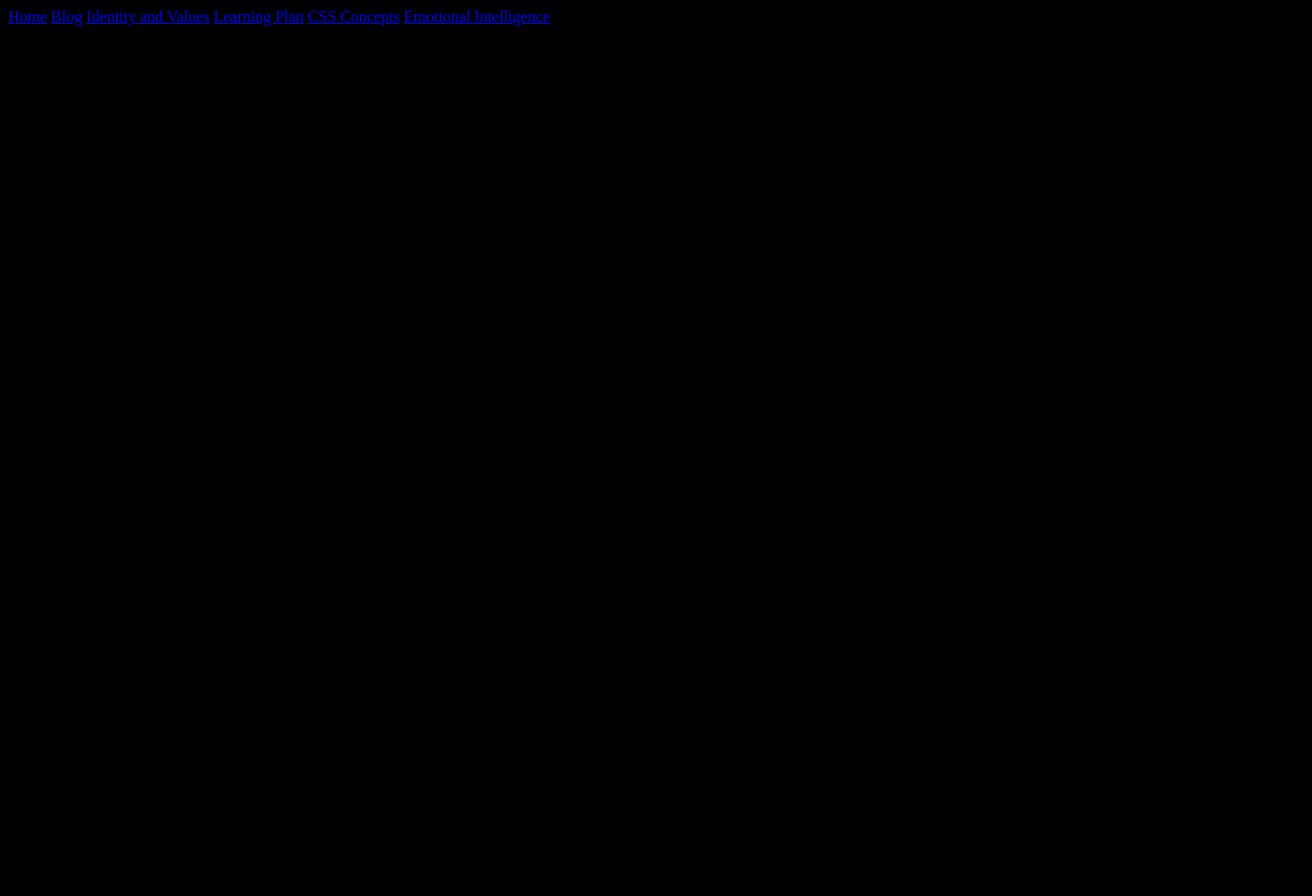
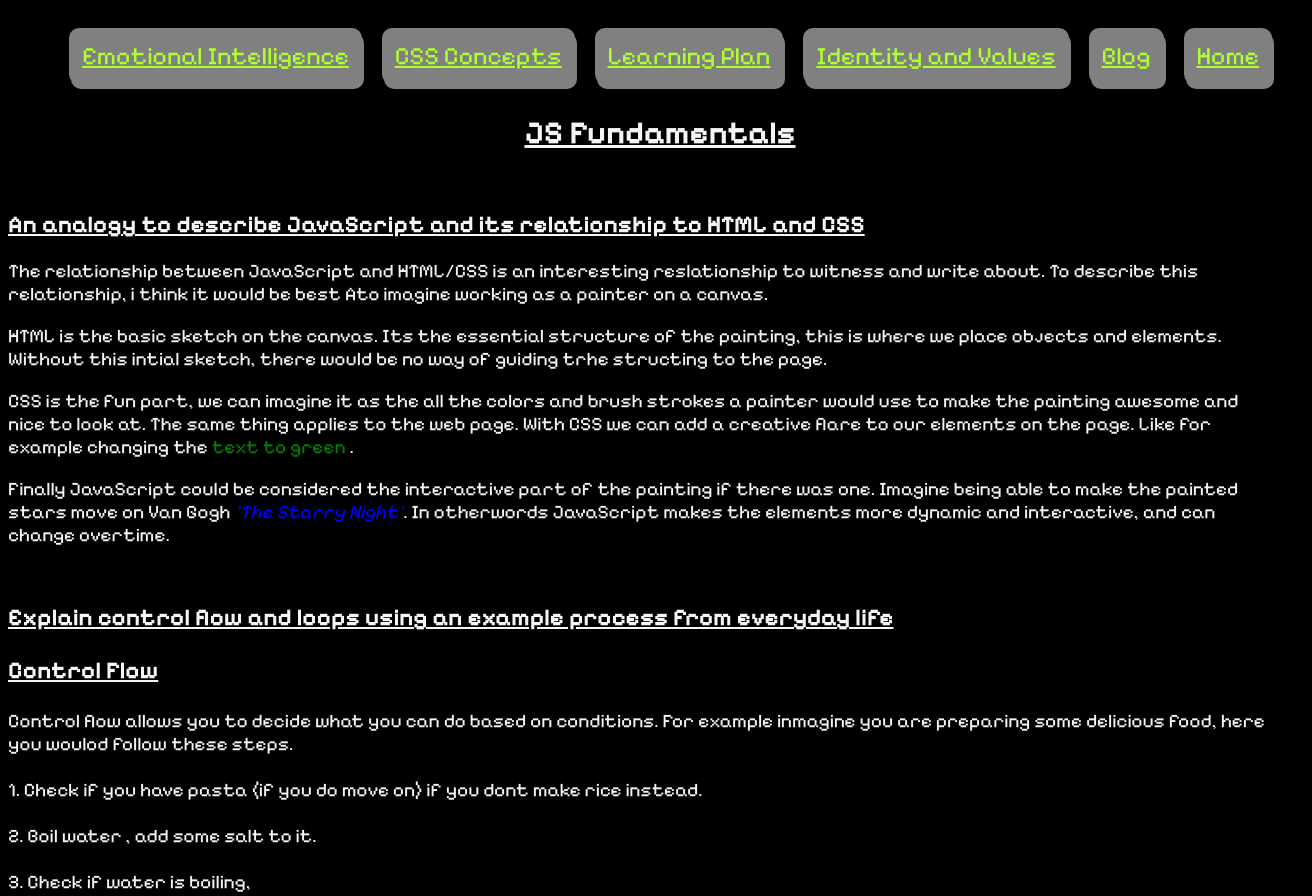
Before and after one commit to gareth-jones117/gareth-jones117.github.io, a plain HTML site: page blog/javascript-dom.html in a window 1280 px wide. Shown: the top 896 px of the page, 1312 px wide, since content can reach past the window. Drawn offline with Linux system fonts and the light colour scheme; files that its build step writes are made by us from their sources; files whose address does not match are found by name; a web font is replaced by a local one.

Commit message:
Update main.css

```diff
--- a/styles/main.css
+++ b/styles/main.css
@@ -68,3 +68,88 @@
 .navbar a:hover {
   color: greenyellow;
 }
+
+.navbardiv {
+  width: 100%;
+  height: 40px;
+  background-color: black;
+  padding: 10px;
+  margin: 0px;
+}
+.buttonNav {
+  border-radius: 10px;
+  float: right;
+  padding: 10px;
+  margin: 10px;
+  color: greenyellow;
+  background-color: grey;
+  font-family: 'Pixelify Sans', sans-serif;
+  font-optical-sizing: auto;
+  box-shadow: 2px 5px grey;
+  font-size: 25px;
+  border-color: grey;
+  border-style: solid;
+}
+.Header {
+  font-family: 'Pixelify Sans', sans-serif;
+  font-optical-sizing: auto;
+  width: 100%;
+  position: relative;
+  color: whitesmoke;
+  text-decoration: underline;
+  display: flex;
+  justify-content: center;
+  align-items: center;
+  text-align: center;
+  padding: 20px;
+  margin: 0px;
+}
+.green {
+  color: green;
+}
+.starry {
+  color: blue;
+  font-style: italic;
+}
+.sect {
+  font-family: 'Pixelify Sans', sans-serif;
+  font-optical-sizing: auto;
+  color: whitesmoke;
+  font-size: larger;
+}
+
+.divImage1 {
+  display: block;
+  margin-left: 30%;
+  margin-right: 30%;
+}
+.divImage2 {
+  display: block;
+  margin-left: 30%;
+  margin-right: 30%;
+}
+.divImage3 {
+  display: block;
+  margin-left: 30%;
+  margin-right: 30%;
+}
+.divImage4 {
+  display: block;
+  margin-left: 30%;
+  margin-right: 30%;
+}
+.subHeader {
+  font-family: 'Pixelify Sans', sans-serif;
+  font-optical-sizing: auto;
+  color: whitesmoke;
+  text-decoration: underline;
+  font-size: x-large;
+}
+
+.buttonNav:hover {
+  background-color: darkorchid;
+  box-shadow: 2px 5px darkorchid;
+  border-color: darkorchid;
+  border-style: solid;
+  color: deepskyblue;
+}
```
